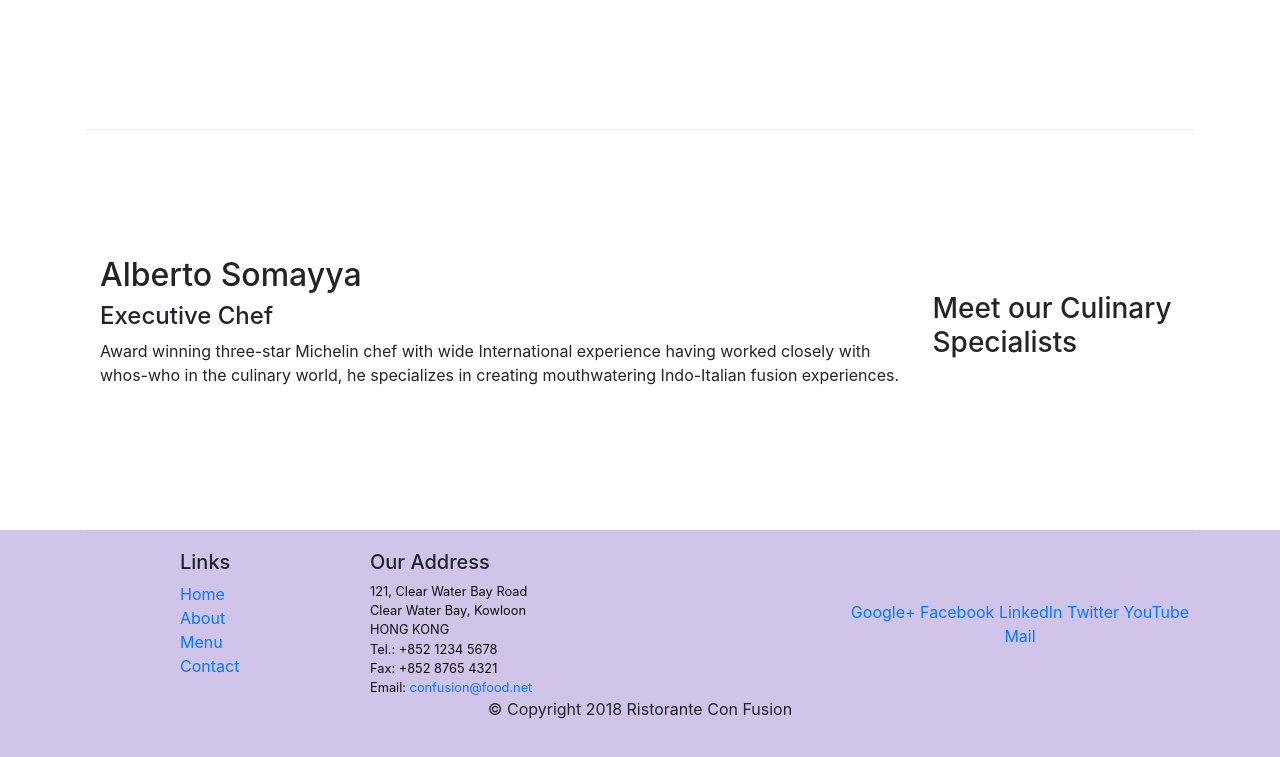
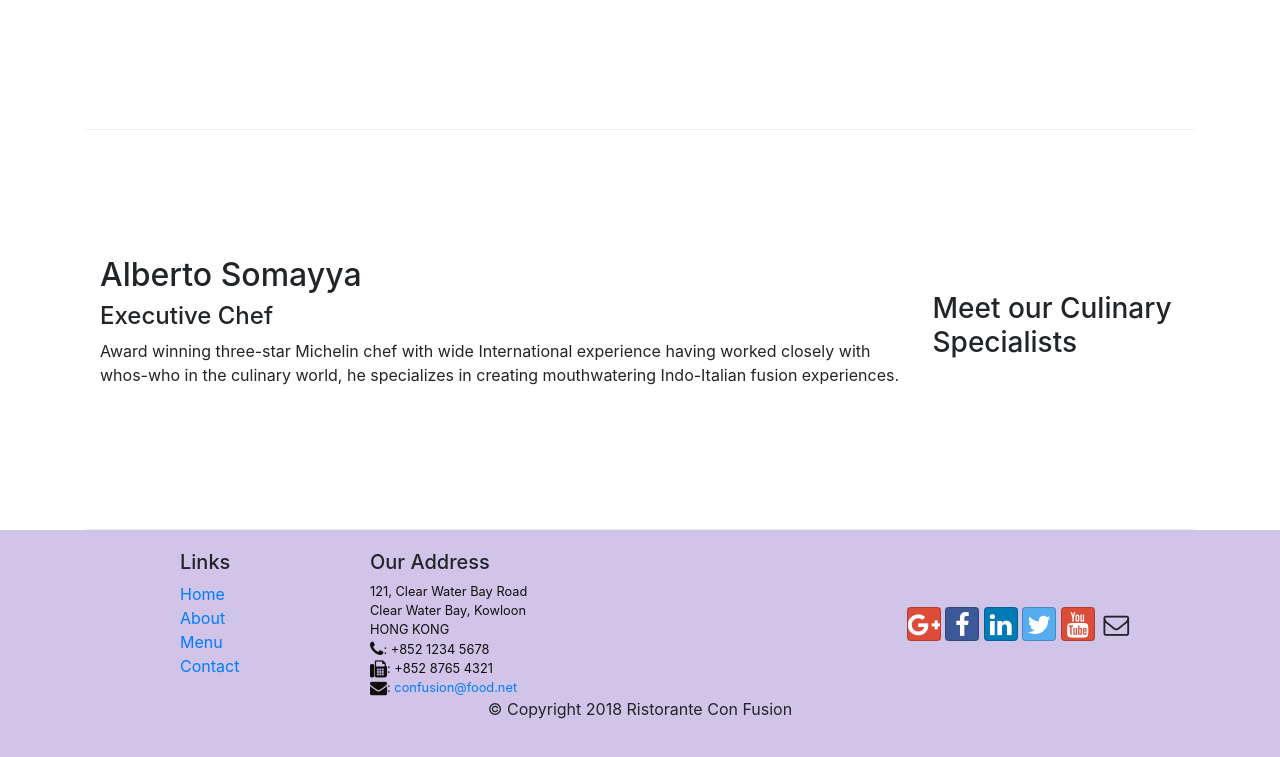
Before and after one commit to Viplava07/Restaurant-Bootstrap, a website: page index.html in a window 1280 px wide. Shown: the part 1004-1761 px from the top of the page. Drawn offline with nearby package versions, Linux system fonts and the light colour scheme.

Commit message:
Icon Fonts

```diff
--- a/index.html
+++ b/index.html
@@ -9,6 +9,8 @@
 
     <!-- Bootstrap CSS -->
     <link rel="stylesheet" href="node_modules/bootstrap/dist/css/bootstrap.min.css">
+    <link rel="stylesheet" href="node_modules/font-awesome/css/font-awesome.min.css">
+    <link rel="stylesheet" href="node_modules/bootstrap-social/bootstrap-social.css">
     <link href="css/styles.css" rel="stylesheet">
     <title>Ristorante Con Fusion</title>
 </head>
@@ -22,10 +24,10 @@
            <a class="navbar-brand" href="#">Ristorante Con Fusion</a>
            <div class="collapse navbar-collapse" id="Navbar">
                 <ul class="navbar-nav mr-auto">
-                    <li class="nav-item active"><a class="nav-link" href="#">Home</a></li>
-                    <li class="nav-item"><a class="nav-link" href="./aboutus.html">About</a></li>
-                    <li class="nav-item"><a class="nav-link" href="#">Menu</a></li>
-                    <li class="nav-item"><a class="nav-link" href="#">Contact</a></li>
+                    <li class="nav-item active"><a class="nav-link" href="#"><span class="fa fa-home fa-lg"></span> Home</a></li>
+                    <li class="nav-item"><a class="nav-link" href="./aboutus.html"><span class="fa fa-info fa-lg"></span> About</a></li>
+                    <li class="nav-item"><a class="nav-link" href="#"><span class="fa fa-list fa-lg"></span> Menu</a></li>
+                    <li class="nav-item"><a class="nav-link" href="#"><span class="fa fa-address-card fa-lg"></span> Contact</a></li>
                 </ul>
             </div>
         </div>
@@ -95,19 +97,21 @@
 		              121, Clear Water Bay Road<br>
 		              Clear Water Bay, Kowloon<br>
 		              HONG KONG<br>
-		              Tel.: +852 1234 5678<br>
-		              Fax: +852 8765 4321<br>
-		              Email: <a href="mailto:confusion@food.net">confusion@food.net</a>
+                      <i class="fa fa-phone fa-lg"></i>: +852 1234 5678<br>
+                      <i class="fa fa-fax fa-lg"></i>: +852 8765 4321<br>
+                      <i class="fa fa-envelope fa-lg"></i>:
+                      <a href="mailto:confusion@food.net">confusion@food.net</a>
+
 		           </address>
                 </div>
                 <div class="col-12 col-sm-4 align-self-center">
                     <div class="text-center">
-                        <a href="http://google.com/+">Google+</a>
-                        <a href="http://www.facebook.com/profile.php?id=">Facebook</a>
-                        <a href="http://www.linkedin.com/in/">LinkedIn</a>
-                        <a href="http://twitter.com/">Twitter</a>
-                        <a href="http://youtube.com/">YouTube</a>
-                        <a href="mailto:">Mail</a>
+                        <a class="btn btn-social-icon btn-google" href="http://google.com/+"><i class="fa fa-google-plus"></i></a>
+                        <a class="btn btn-social-icon btn-facebook" href="http://www.facebook.com/profile.php?id="><i class="fa fa-facebook"></i></a>
+                        <a class="btn btn-social-icon btn-linkedin" href="http://www.linkedin.com/in/"><i class="fa fa-linkedin"></i></a>
+                        <a class="btn btn-social-icon btn-twitter" href="http://twitter.com/"><i class="fa fa-twitter"></i></a>
+                        <a class="btn btn-social-icon btn-google" href="http://youtube.com/"><i class="fa fa-youtube"></i></a>
+                        <a class="btn btn-social-icon" href="mailto:"><i class="fa fa-envelope-o"></i></a>
                     </div>
                 </div>
            </div>
--- a/package.json
+++ b/package.json
@@ -14,8 +14,10 @@
     "lite-server": "^2.3.0"
   },
   "dependencies": {
-    "bootstrap": "^4.0.0",
-    "jquery": "^3.3.1",
+    "bootstrap": "^4.4.1",
+    "bootstrap-social": "^5.1.1",
+    "font-awesome": "^4.7.0",
+    "jquery": "^3.5.0",
     "popper.js": "^1.12.9"
   }
 }
```
Also changed, not shown: aboutus.html (+17 -13 lines), 1 other file.
